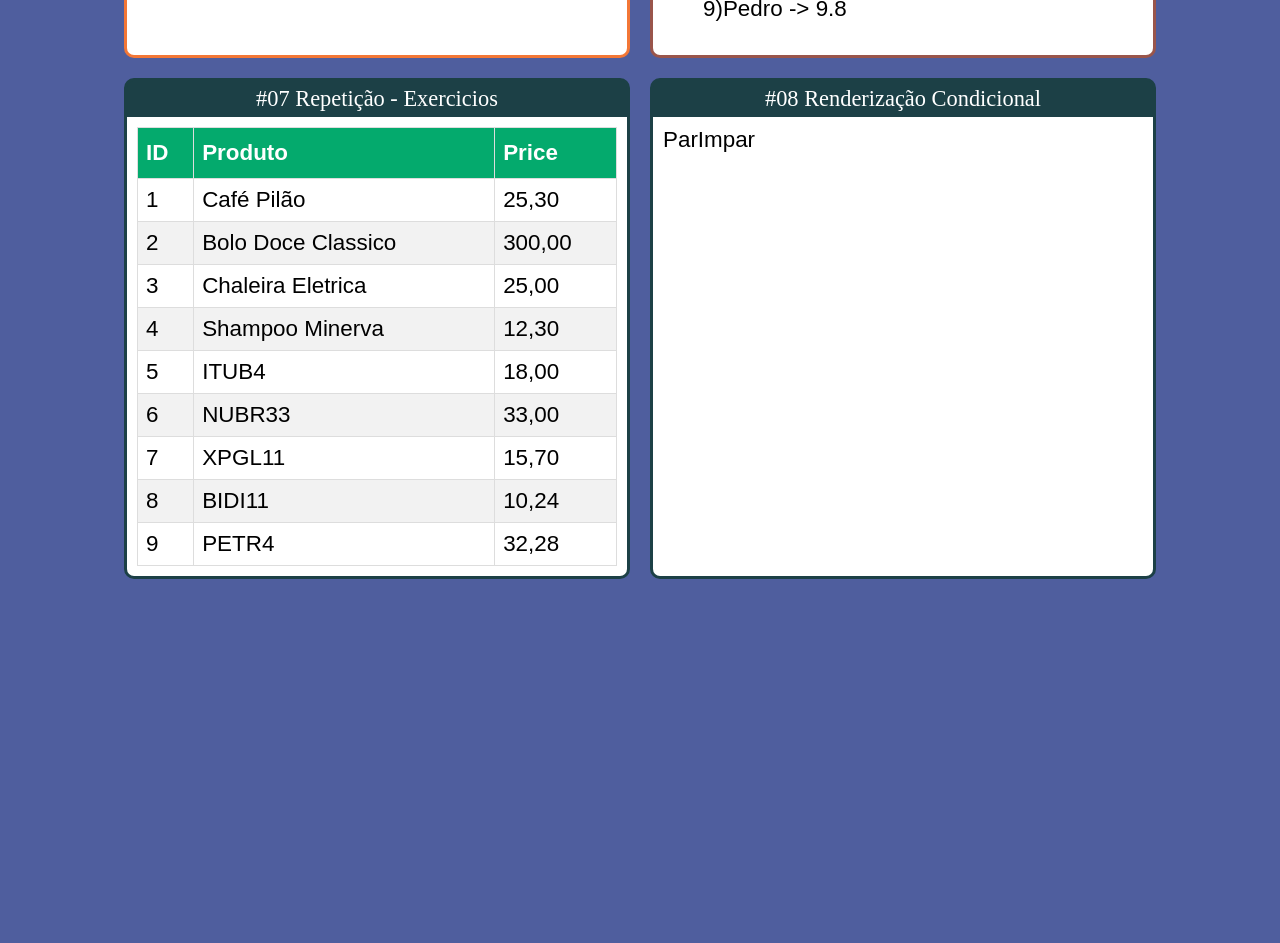
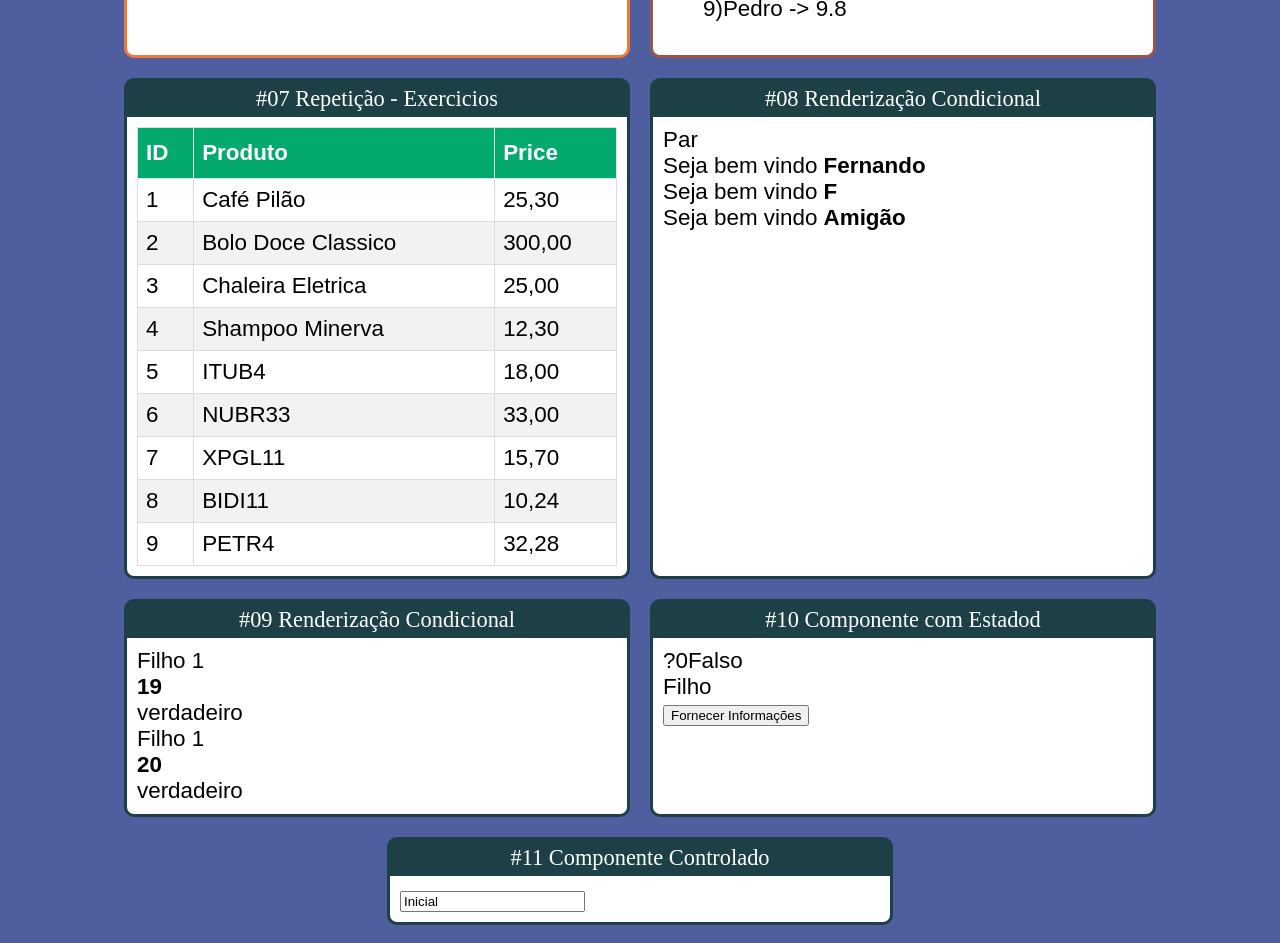
Before and after one commit to viniciusnovais74/curso-react, a React (Create React App) app in the folder fundamentos-react/: page / in a window 1280 px wide. Shown: the part 980-1923 px from the top of the page. Before the commit the page ends 1577 px from the top, so only its background shows below. Built offline with nearby package versions, Linux system fonts and the light colour scheme; a web font is replaced by a local one.

Commit message:
35 - Componentes Controlados

```diff
--- a/fundamentos-react/src/App.jsx
+++ b/fundamentos-react/src/App.jsx
@@ -11,6 +11,11 @@
 import WithParams from './components/basic/Comparams';
 import Fragment from './components/basic/Fragment';
 import Random from "./components/basic/Random";
+import UserInfo from "./components/condicional/UserInfo";
+import DiretaPai from "./components/comunicação/DiretaPai";
+import DiretaFilho from "./components/comunicação/DiretaFilho";
+import IndiretaPai from "./components/comunicação/IndiretaPai";
+import Input from "./components/forms/Input";
 
 export default () => {
 
@@ -61,8 +66,30 @@
 
                 <Card titulo="#08 Renderização Condicional" color=" #1C4046" >
 
-                    <ParouImpar></ParouImpar>
+                    <ParouImpar numero='20'></ParouImpar>
+                    <UserInfo usuario={{ nome: 'Fernando' }} />
+                    <UserInfo usuario={{ nome: 'F' }} />
+                    <UserInfo usuario={{ Email: 'Fernando' }} />
 
+                </Card>
+
+                <Card titulo="#09 Renderização Condicional" color=" #1C4046" >
+                    <DiretaPai>
+                        <DiretaFilho>
+                        </DiretaFilho>
+                    </DiretaPai>
+                </Card>
+
+
+                <Card titulo="#10 Componente com Estadod" color=" #1C4046" >
+                    <IndiretaPai>
+                        <DiretaFilho>
+                        </DiretaFilho>
+                    </IndiretaPai>
+                </Card>
+
+                <Card titulo="#11 Componente Controlado" color=" #1C4046" >
+                    <Input></Input>
                 </Card>
 
             </div>
--- /dev/null
+++ b/fundamentos-react/src/components/comunicação/DiretaFilho.jsx
@@ -0,0 +1,12 @@
+import React from "react";
+
+export default props => {
+    return (
+        <div>
+            <div>{props.texto}</div>
+            <div><span><strong>{props.numero}</strong></span></div>
+            <div>{props.bool ? 'verdadeiro' : 'false'}</div>
+
+        </div>
+    )
+}
--- /dev/null
+++ b/fundamentos-react/src/components/comunicação/DiretaPai.jsx
@@ -0,0 +1,13 @@
+import React from "react";
+import DiretaFilho from "./DiretaFilho";
+
+
+export default props => {
+    return (
+        <div>
+            <DiretaFilho texto="Filho 1" numero={19} bool={true}></DiretaFilho>
+            <DiretaFilho texto="Filho 1" numero={20} bool={true}></DiretaFilho>
+
+        </div>
+    )
+}
--- /dev/null
+++ b/fundamentos-react/src/components/comunicação/IndiretaFilho.jsx
@@ -0,0 +1,21 @@
+import React from "react";
+
+export default props => {
+    const cb = props.quandoClicar
+    const min = 50
+    const max = 70
+    const miniPeppenaporta = () => parseInt(Math.random() * (max - min)) + min
+    const Nãoconseguené = () => Math.random() > 0.5
+
+    return (
+        <div>
+            <div>
+                Filho
+            </div>
+            <script>
+                display
+            </script>
+            <button onClick={_ => cb('João', miniPeppenaporta(), Nãoconseguené)}>Fornecer Informações</button>
+        </div>
+    )
+}
--- /dev/null
+++ b/fundamentos-react/src/components/comunicação/IndiretaPai.jsx
@@ -0,0 +1,25 @@
+import React, { useState } from "react";
+import IndiretaFilho from './IndiretaFilho';
+
+export default props => {
+
+    const [name, setName] = useState('?');
+    const [age, setAge] = useState(0);
+    const [cdf, setCdf] = useState(false);
+
+    function FornecerInformações(nome, idade, nerd) {
+       setName(nome)
+       setAge(idade)
+       setCdf(nerd)
+    }
+
+    return (
+        <div>
+            <span>{name}</span>
+            <span>{age}</span>
+            <span>{cdf? 'Verdadeiro' : 'Falso'}</span>
+
+            <IndiretaFilho quandoClicar={FornecerInformações}></IndiretaFilho>
+        </div>
+    )
+}
--- /dev/null
+++ b/fundamentos-react/src/components/condicional/If.js
@@ -0,0 +1,32 @@
+/**
+ *
+ *  <Inf test={exp}>
+ *  <span>...</span>
+ *  <span>...</span>
+ *  <span>...</span>
+ *
+ * </Inf>
+ *
+ */
+
+export default props => {
+
+    const elseChild = props.children.filter(child => {
+        return child.type && child.type.name === 'Else'
+    })[0]
+
+    const isChildren = props.children.filter(child => {
+        return child !== elseChild
+    })
+
+    if (props.test) {
+        return isChildren
+    } else if (elseChild) {
+        return elseChild
+    } else {
+        return false;
+    }
+
+}
+
+export const Else = props => props.children
--- a/fundamentos-react/src/components/condicional/ParouImpar.jsx
+++ b/fundamentos-react/src/components/condicional/ParouImpar.jsx
@@ -1,10 +1,12 @@
 import React from "react";
 
 export default props => {
+
+    const isPar = props.numero % 2 === 0
+
     return (
         <div>
-            <span>Par</span>
-            <span>Impar</span>
+            {isPar ? <span>Par</span> : <span>Impar</span>}
         </div>
     )
 }
--- /dev/null
+++ b/fundamentos-react/src/components/condicional/UserInfo.jsx
@@ -0,0 +1,17 @@
+import React from "react";
+import If, { Else } from "./If";
+export default props => {
+
+    const usuario = props.usuario || {}
+    return (
+        <div>
+            <If test={usuario && usuario.nome}>
+                Seja bem vindo <strong>{usuario.nome}</strong>
+                <Else>
+                    Seja bem vindo <strong>Amigão</strong>
+                </Else>
+            </If>
+
+        </div>
+    )
+}
--- /dev/null
+++ b/fundamentos-react/src/components/forms/Input.jsx
@@ -0,0 +1,12 @@
+import React, { useState } from "react";
+import './import.css'
+export default props=>{
+
+    const [valor, setVlor] = useState('Inicial')
+
+    return(
+        <div className="Input">
+            <input value={valor} />
+        </div>
+    )
+}
```
Also changed, not shown: fundamentos-react/src/components/forms/import.css (added).
